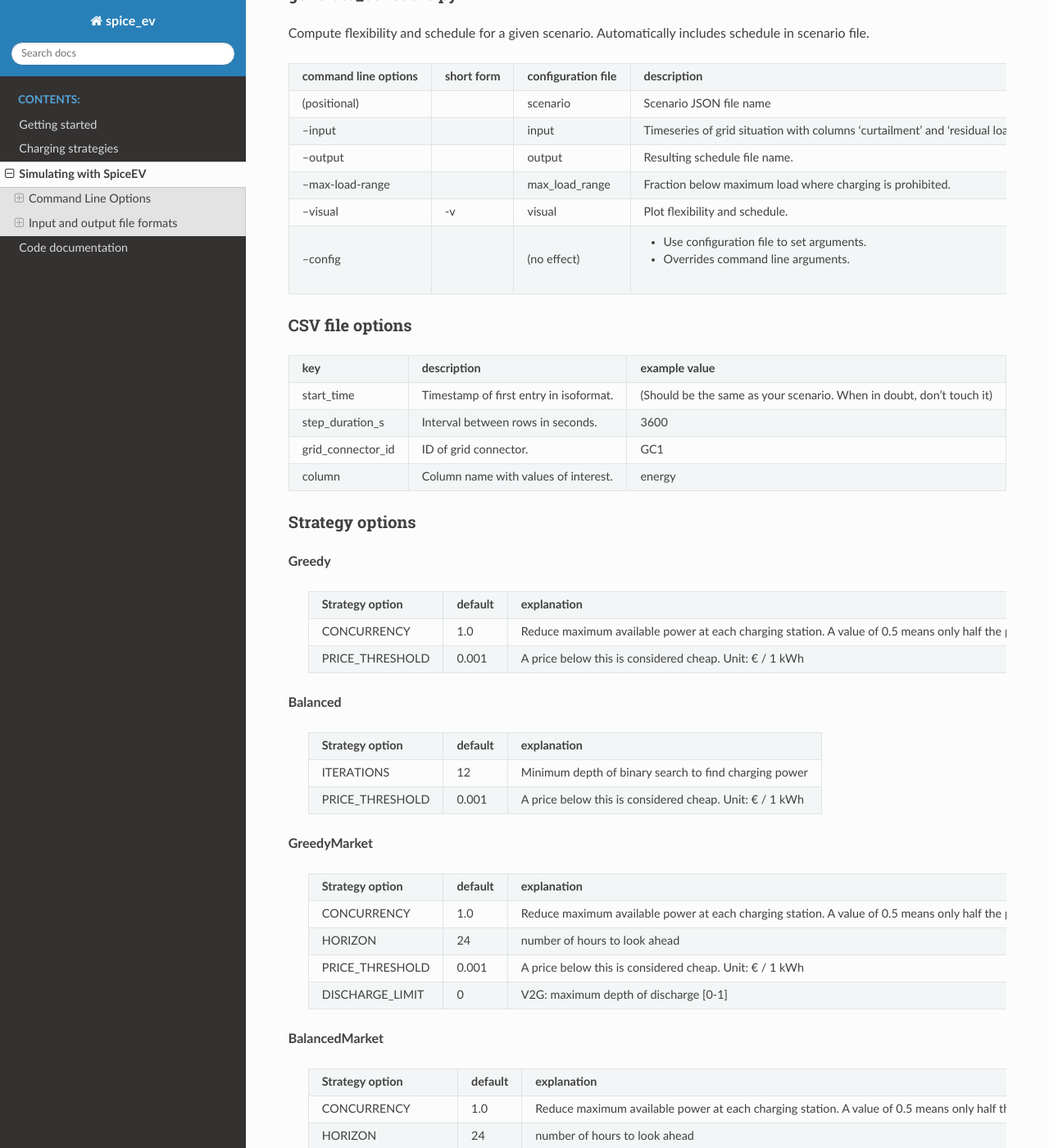
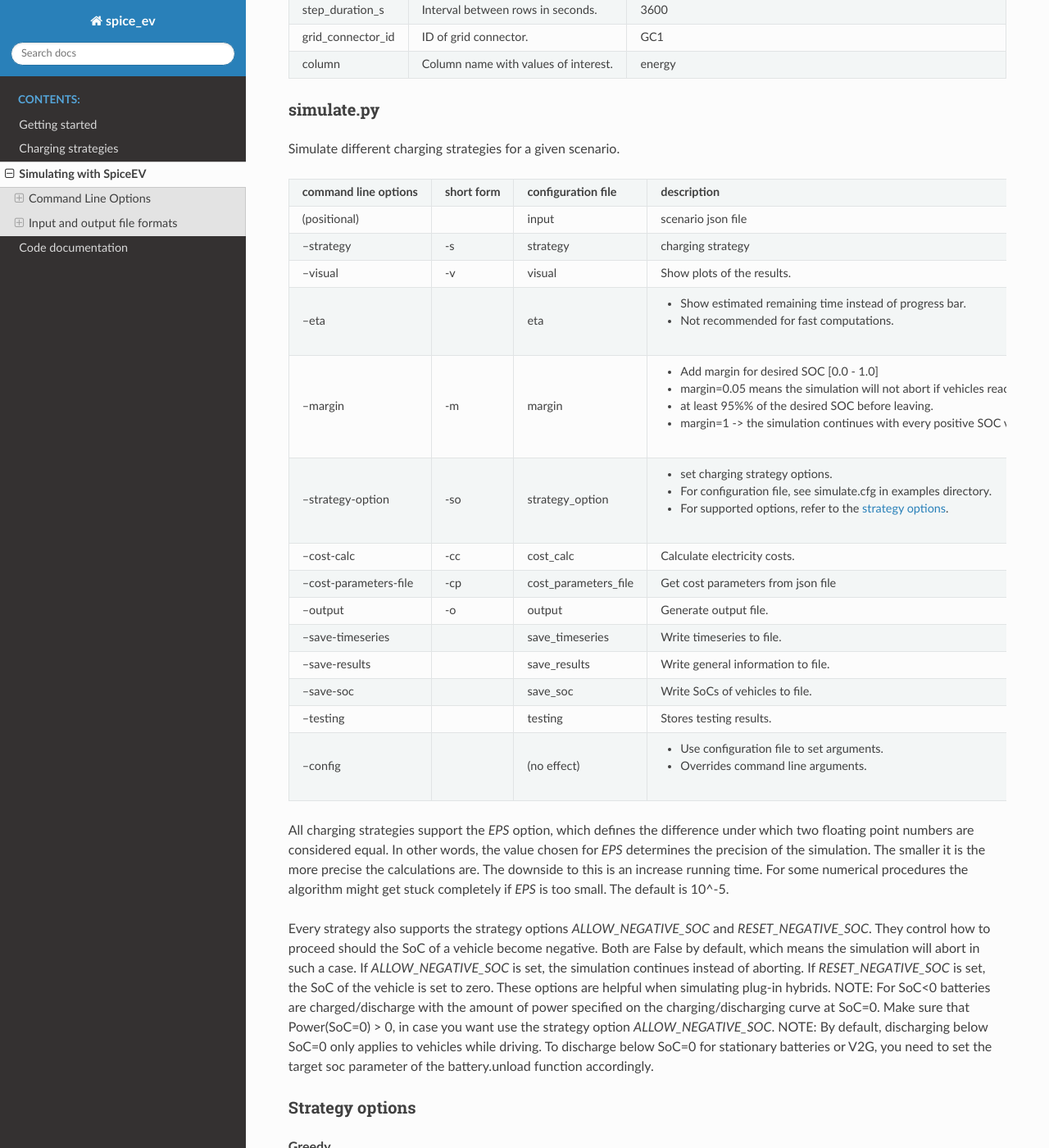
Before and after one commit to rl-institut/spice_ev, a Sphinx documentation site: the page built from doc/source/simulating_with_spiceev.rst, in a window 1280 px wide and 1400 px high, scrolled down 2311 px. Shown: the whole window at 82% size. Built offline with Sphinx 7.4.7 and the Read the Docs theme 2.0.0, drawn with Linux system fonts in a browser that asks for light colours; some of the changed text lies outside the part shown.

Commit message:
update input parameters for simulate.py

```diff
--- a/doc/source/code.rst
+++ b/doc/source/code.rst
@@ -52,7 +52,7 @@ config file see `/examples/generate_from_csv.cfg`.
 
     generate_from_csv
     csv_to_dict
-	assign_vehicle_id
+    assign_vehicle_id
 
 Generate_from_simbev
 --------------------
--- a/doc/source/simulating_with_spiceev.rst
+++ b/doc/source/simulating_with_spiceev.rst
@@ -164,6 +134,59 @@ CSV file options
 +------------------+----------------------------------------+---------------------------------------------------------------------+
 |column            | Column name with values of interest.   | energy                                                              |
 +------------------+----------------------------------------+---------------------------------------------------------------------+
+
+
+simulate.py
+-----------
+
+Simulate different charging strategies for a given scenario.
+
++-------------------------+------------------+------------------------+----------------------------------------------------------------------------------------------------------------------+---------------+---------------------------------+
+|**command line options** | **short form**   | **configuration file** | **description**                                                                                                      |  **default**  | **example**                     |
++-------------------------+------------------+------------------------+----------------------------------------------------------------------------------------------------------------------+---------------+---------------------------------+
+| (positional)            |                  | input                  | scenario json file                                                                                                   | (must be set) | ./simulate.py example.json      |
++-------------------------+------------------+------------------------+----------------------------------------------------------------------------------------------------------------------+---------------+---------------------------------+
+| --strategy              | -s               | strategy               | charging strategy                                                                                                    | greedy        |--strategy balanced              |
++-------------------------+------------------+------------------------+----------------------------------------------------------------------------------------------------------------------+---------------+---------------------------------+
+| --visual                | -v               | visual                 | Show plots of the results.                                                                                           | None          |./simulate.py example.json -v    |
++-------------------------+------------------+------------------------+----------------------------------------------------------------------------------------------------------------------+---------------+---------------------------------+
+| --eta                   |                  | eta                    | * Show estimated remaining time instead of progress bar.                                                             | False         |./simulate.py example.json --eta |
+|                         |                  |                        | * Not recommended for fast computations.                                                                             |               |                                 |
++-------------------------+------------------+------------------------+----------------------------------------------------------------------------------------------------------------------+---------------+---------------------------------+
+| --margin                | -m               | margin                 |* Add margin for desired SOC [0.0 - 1.0]                                                                              | 0.05          |--margin 1                       |
+|                         |                  |                        |* margin=0.05 means the simulation will not abort if vehicles reach                                                   |               |                                 |
+|                         |                  |                        |* at least 95%% of the desired SOC before leaving.                                                                    |               |                                 |
+|                         |                  |                        |* margin=1 -> the simulation continues with every positive SOC value                                                  |               |                                 |
++-------------------------+------------------+------------------------+----------------------------------------------------------------------------------------------------------------------+---------------+---------------------------------+
+| --strategy-option       | -so              | strategy_option        | * set charging strategy options.                                                                                     |  []           |-so CONCURRENCY 0.5              |
+|                         |                  |                        | * For configuration file, see simulate.cfg in examples directory.                                                    |               |                                 |
+|                         |                  |                        | * For supported options, refer to the :ref:`strategy options <strategy_options>`.                                    |               |                                 |
++-------------------------+------------------+------------------------+----------------------------------------------------------------------------------------------------------------------+---------------+---------------------------------+
+| --cost-calc             | -cc              | cost_calc              | Calculate electricity costs.                                                                                         | False         |                                 |
++-------------------------+------------------+------------------------+----------------------------------------------------------------------------------------------------------------------+---------------+---------------------------------+
+| --cost-parameters-file  | -cp              | cost_parameters_file   | Get cost parameters from json file                                                                                   | None          |                                 |
++-------------------------+------------------+------------------------+----------------------------------------------------------------------------------------------------------------------+---------------+---------------------------------+
+| --output                | -o               | output                 | Generate output file.                                                                                                | None          | --output output.csv             |
++-------------------------+------------------+------------------------+----------------------------------------------------------------------------------------------------------------------+---------------+---------------------------------+
+| --save-timeseries       |                  | save_timeseries        | Write timeseries to file.                                                                                            | None          | --output timeseries.csv         |
++-------------------------+------------------+------------------------+----------------------------------------------------------------------------------------------------------------------+---------------+---------------------------------+
+| --save-results          |                  | save_results           | Write general information to file.                                                                                   | None          | --save-results results.json     |
++-------------------------+------------------+------------------------+----------------------------------------------------------------------------------------------------------------------+---------------+---------------------------------+
+| --save-soc              |                  | save_soc               | Write SoCs of vehicles to file.                                                                                      | None          | --save-soc soc.csv              |
++-------------------------+------------------+------------------------+----------------------------------------------------------------------------------------------------------------------+---------------+---------------------------------+
+| --testing               |                  | testing                | Stores testing results.                                                                                              | False         |                                 |
++-------------------------+------------------+------------------------+----------------------------------------------------------------------------------------------------------------------+---------------+---------------------------------+
+| --config                |                  |(no effect)             | * Use configuration file to set arguments.                                                                           |  None         | --config examples/simulate.cfg  |
+|                         |                  |                        | * Overrides command line arguments.                                                                                  |               |                                 |
++-------------------------+------------------+------------------------+----------------------------------------------------------------------------------------------------------------------+---------------+---------------------------------+
+
+All charging strategies support the `EPS` option, which defines the difference under which two floating point numbers are considered equal. In other words, the value chosen for `EPS` determines the precision of the simulation. The smaller it is the more precise the calculations are. The downside to this is an increase running time. For some numerical procedures the algorithm might get stuck completely if `EPS` is too small. The default is 10^-5.
+
+Every strategy also supports the strategy options `ALLOW_NEGATIVE_SOC` and `RESET_NEGATIVE_SOC`. They control how to proceed should the SoC of a vehicle become negative. Both are False by default, which means the simulation will abort in such a case. If `ALLOW_NEGATIVE_SOC` is set, the simulation continues instead of aborting. If `RESET_NEGATIVE_SOC` is set, the SoC of the vehicle is set to zero. These options are helpful when simulating plug-in hybrids.
+NOTE: For SoC<0 batteries are charged/discharge with the amount of power specified on the charging/discharging curve at SoC=0. Make sure that Power(SoC=0) > 0, in case you want use the strategy option `ALLOW_NEGATIVE_SOC`.
+NOTE: By default, discharging below SoC=0 only applies to vehicles while driving. To discharge below SoC=0 for stationary batteries or V2G, you need to set the target soc parameter of the battery.unload function accordingly.
+
+.. _strategy_options:
 
 Strategy options
 ----------------
@@ -236,7 +259,7 @@ Strategy options
     +-------------------+---------------+---------------------------------------------------------+
     |**Strategy option**| **default**   |              **explanation**                            |
     +-------------------+---------------+---------------------------------------------------------+
-    |   LOAD_STRAT      |   "needy"     | charging strategy, see above                            |
+    | LOAD_STRAT        |   "needy"     | charging strategy, see above                            |
     +-------------------+---------------+---------------------------------------------------------+
 
 **FlexWindow**
@@ -436,41 +459,3 @@ All power values are in kWh.
 +-------------------------------------+---------------------------------------------------------------------------+
 | CS name                             |	power at each charging station                                            |
 +-------------------------------------+---------------------------------------------------------------------------+
-
-simulate.py
------------
-
-Simulate different charging strategies for a given scenario.
-
-+-------------------------+------------------+------------------------+----------------------------------------------------------------------------------------------------------------------+---------------+---------------------------------+
-|**command line options** | **short form**   | **configuration file** | **description**                                                                                                      |  **default**  | **example**                     |
-+-------------------------+------------------+------------------------+----------------------------------------------------------------------------------------------------------------------+---------------+---------------------------------+
-| (positional)            |                  | input                  | scenario json file                                                                                                   | (must be set) | ./simulate.py example.json      |
-+-------------------------+------------------+------------------------+----------------------------------------------------------------------------------------------------------------------+---------------+---------------------------------+
-| --strategy              | -s               |strategy                | charging strategy                                                                                                    | greedy        |--strategy balanced              |
-+-------------------------+------------------+------------------------+----------------------------------------------------------------------------------------------------------------------+---------------+---------------------------------+
-| --visual                | -v               | visual                 | Show plots of the results.                                                                                           | None          |./simulate.py example.json -v    |
-+-------------------------+------------------+------------------------+----------------------------------------------------------------------------------------------------------------------+---------------+---------------------------------+
-| --eta                   |                  | eta                    | * Show estimated remaining time instead of progress bar.                                                             | False         |./simulate.py example.json --eta |
-|                         |                  |                        | * Not recommended for fast computations.                                                                             |               |                                 |
-+-------------------------+------------------+------------------------+----------------------------------------------------------------------------------------------------------------------+---------------+---------------------------------+
-| --margin                | -m               | margin                 |* Add margin for desired SOC [0.0 - 1.0]                                                                              | 0.05          |--margin 1                       |
-|                         |                  |                        |* margin=0.05 means the simulation will not abort if vehicles reach                                                   |               |                                 |
-|                         |                  |                        |* at least 95%% of the desired SOC before leaving.                                                                    |               |                                 |
-|                         |                  |                        |* margin=1 -> the simulation continues with every positive SOC value                                                  |               |                                 |
-+-------------------------+------------------+------------------------+----------------------------------------------------------------------------------------------------------------------+---------------+---------------------------------+
-| --strategy-option       | -so              | strategy_option        | * set charging strategy options.                                                                                     |  []           |-so CONCURRENCY 0.5              |
-|                         |                  |                        | * For configuration file, see simulate.cfg in examples directory.                                                    |               |                                 |
-|                         |                  |                        | * For supported options, refer to the [strategy page](Charging-strategies).                                          |               |                                 |
-+-------------------------+------------------+------------------------+----------------------------------------------------------------------------------------------------------------------+---------------+---------------------------------+
-| --output                | -o               | output                 | Generate output file.                                                                                                |        None   |         --output output.csv     |
-+-------------------------+------------------+------------------------+----------------------------------------------------------------------------------------------------------------------+---------------+---------------------------------+
-| --config                |                  |(no effect)             | * Use configuration file to set arguments.                                                                           |  None         | --config examples/simulate.cfg  |
-|                         |                  |                        | * Overrides command line arguments.                                                                                  |               |                                 |
-+-------------------------+------------------+------------------------+----------------------------------------------------------------------------------------------------------------------+---------------+---------------------------------+
-
-All charging strategies support the `EPS` option, which defines the difference under which two floating point numbers are considered equal. In other words, the value chosen for `EPS` determines the precision of the simulation. The smaller it is the more precise the calculations are. The downside to this is an increase running time. For some numerical procedures the algorithm might get stuck completely if `EPS` is too small. The default is 10^-5.
-
-Every strategy also supports the strategy options `ALLOW_NEGATIVE_SOC` and `RESET_NEGATIVE_SOC`. They control how to proceed should the SoC of a vehicle become negative. Both are False by default, which means the simulation will abort in such a case. If `ALLOW_NEGATIVE_SOC` is set, the simulation continues instead of aborting. If `RESET_NEGATIVE_SOC` is set, the SoC of the vehicle is set to zero. These options are helpful when simulating plug-in hybrids.
-NOTE: For SoC<0 batteries are charged/discharge with the amount of power specified on the charging/discharging curve at SoC=0. Make sure that Power(SoC=0) > 0, in case you want use the strategy option `ALLOW_NEGATIVE_SOC`.
-NOTE: By default, discharging below SoC=0 only applies to vehicles while driving. To discharge below SoC=0 for stationary batteries or V2G, you need to set the target soc parameter of the battery.unload function accordingly.
```
Also changed, not shown: other parts of doc/source/simulating_with_spiceev.rst (+1 -31 lines).
